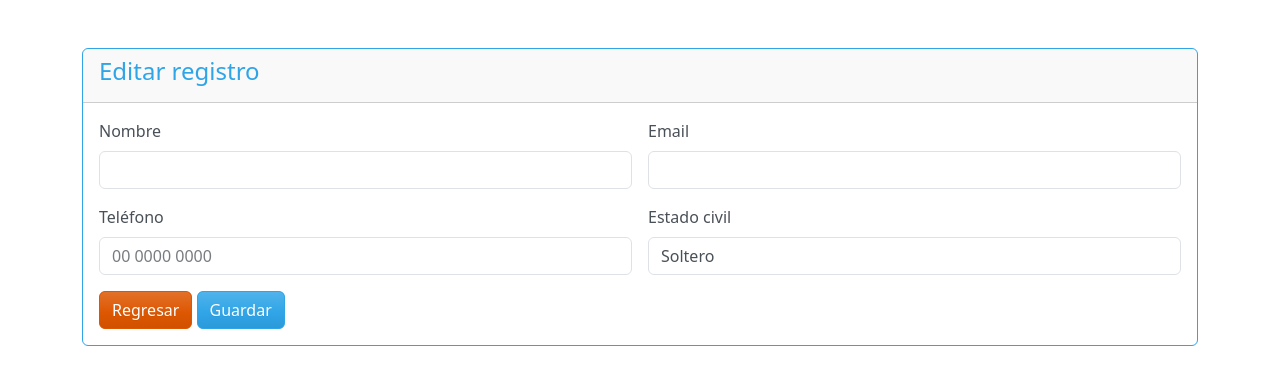
After one commit to albera10/grud-php, a PHP site: page /editar.php?id=1 in a window 1280 px wide. The commit adds this page. Shown: the top 385 px of the page. Run offline with PHP 8.4, Linux system fonts and the light colour scheme; data that the repository does not hold is empty.

Commit message:
Se agrega el módulo de editar

```diff
--- a/conexion.php
+++ b/conexion.php
@@ -11,8 +11,9 @@
 	if($mysqli->connect_error) {
 		die('Error en la conexión: '. $conn->connect_error);
 	}
+
+	//echo('Conectado exitosamente');
 	/*
-	echo('Conectado exitosamente');
 	printf('Servidor información'. $conn->server_info);
 	*/
 ?>
--- /dev/null
+++ b/editar.php
@@ -0,0 +1,79 @@
+<?php
+    /* Se carga la conexión */
+    require_once('conexion.php');
+
+    $id = $_GET['id'];
+    $sql = "SELECT * FROM personas WHERE id = '$id'";
+    $resultado = $mysqli->query($sql);
+
+    $row = $resultado->fetch_array();
+
+?>
+
+<!DOCTYPE html>
+<html lang="es">
+<head>
+	<meta name="viewport" content="width=device-width, initial-scale=1.0">
+	<link rel="stylesheet" href="bootstrap/css/bootstrap.min.css">
+	<link rel="stylesheet" href="bootstrap/css/bootstrap-theme.css">
+	<meta charset="UTF-8">
+	<title>Editar Usuario</title>
+</head>
+<body>
+	<div class="container mt-5">
+		<div class="card border-primary mb-3" style="max-width: 200rem;">
+			<div class="card-header">
+				<h4>Editar registro</h4>
+			</div>
+			<div class="card-body">
+				<form class="row g-3"  method="POST" action="update.php">
+
+                <input type="hidden" id="id" name="id" value="<?php echo($row['id']); ?>">
+
+					<div class="col-md-6">
+						<label for="inputEmail4" class="form-label">Nombre</label>
+						<input type="text" class="form-control" id="inputEmail4" name="nombre" value="<?php echo($row['nombre']); ?>">
+					</div>
+
+					<div class="col-md-6">
+						<label for="inputPassword4" class="form-label">Email</label>
+						<input type="email" class="form-control" id="inputPassword4" name="correo" value="<?php echo($row['correo']); ?>">
+					</div>
+
+					<div class="col-6">
+						<label for="inputAddress" class="form-label">Teléfono</label>
+						<input type="number" class="form-control" id="inputAddress" placeholder="00 0000 0000" name="telefono" value="<?php echo($row['telefono']); ?>">
+					</div>
+
+					<div class="col-md-6">
+
+                    <label for="inputState" class="form-label">Estado civil</label>
+
+						<select class="form-control" id="estado_civil" name="estado_civil"> <!-- id="inputState" class="form-select" -->
+
+                            <!-- <option selected>Abrir este menú de selección</option> -->
+
+							<option value="Soltero" <?php if($row['estado_civil'] == 'Soltero') echo('selectd'); ?>>Soltero</option>
+
+                            <option value="Casado" <?php if($row['estado_civil'] == 'Casado') echo('selectd'); ?>>Casado</option>
+
+                            <option value="Otro" <?php if($row['estado_civil'] == 'Otros') echo('selectd'); ?>>Otro</option>
+						</select>
+					</div>
+
+					<div class="col-12">
+						<div class="form-group">
+							<div class="col-sm-offset-2 col-sm-10">
+								<a href="index.php" class="btn btn-warning">Regresar</a>
+								<button type="submit" class="btn btn-primary">Guardar</button>
+							</div>
+						</div>
+					</div>
+
+				</form>
+			</div>
+		</div>
+	</div>
+
+</body>
+</html>
--- a/js/scripts.js
+++ b/js/scripts.js
@@ -1,5 +1,8 @@
 
 $('#confirm-delete').on('show.bs.modal', function(e) {
+
     $(this).find('.btn-ok').attr('href', $(e.relatedTarget).data('href'));
+
     $('.debug-url').html('Delete URL: <strong>' + $(this).find('.btn-ok').attr('href') + '</strong>');
+
 });
--- a/nuevo.php
+++ b/nuevo.php
@@ -33,7 +33,7 @@
 
 					<div class="col-md-6">
 						<label for="inputState" class="form-label">Estado civil</label>
-						<select id="inputState" class="form-select"  id="estado_civil" name="estado_civil">
+						<select class="form-select" id="estado_civil" name="estado_civil"> <!-- id="inputState" -->
 							<option selected>Abrir este menú de selección</option>
 							<option value="Soltero">Soltero</option>
 							<option value="Casado">Casado</option>
```
Also changed, not shown: index.php (+9 -44 lines), update.php (added, +39 -0 lines).
